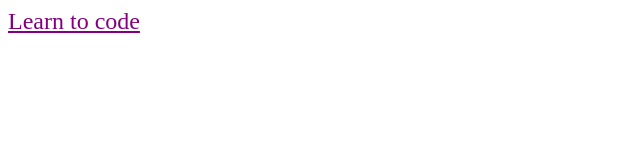
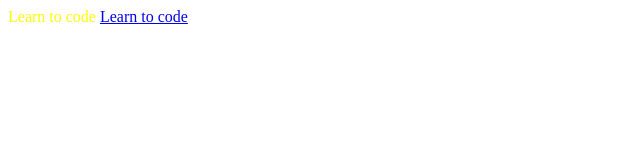
Before and after one commit to mendelssohnbach/advanced-css, a plain HTML site: page index.html in a window 1280 px wide. Shown: the whole page, without its empty margins (0-640 px from the left). Drawn offline with Linux system fonts and the light colour scheme.

Commit message:
aタグのhref属性値がhttpsで始まる

```diff
--- a/css/style.css
+++ b/css/style.css
@@ -8,8 +8,14 @@ a[href="<https://>"]
   color: purple;
 }
 
-a[href="https://www.freecodecamp.org/"]
+/* a[href="https://www.freecodecamp.org/"]
 {
   color: purple;
   font-size: 24px;
+} */
+
+/* aタグのhref属性値がhttpsで始まる */
+a[href^='https'] {
+  color: yellow;
+  text-decoration: none;
 }
--- a/index.html
+++ b/index.html
@@ -10,4 +10,6 @@
   <body>
     <a title="Learn to code for free!" href="https://www.freecodecamp.org/">Learn to code</a>
   </body>
+  <a title="Learn to code for free!" href="http://www.freecodecamp.org/">Learn to code</a>
+  </body>
 </html>
```
